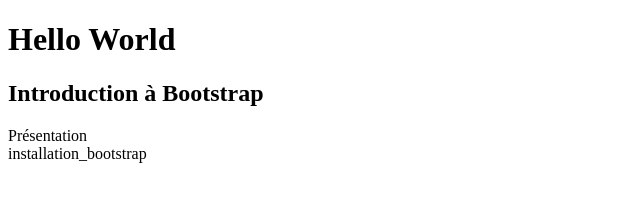
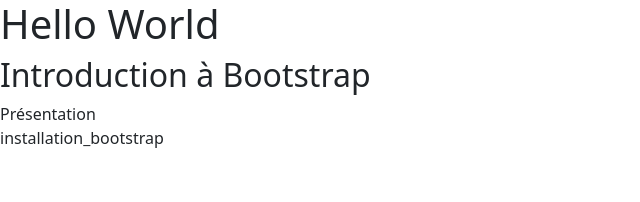
Before and after one commit to Modeste2022/Jour3-bootstrap, a plain HTML site: page index.html in a window 1280 px wide. Shown: the whole page, without its empty margins (0-640 px from the left). Drawn offline with nearby package versions, Linux system fonts and the light colour scheme.

Commit message:
Update index.html
lien_css_bootstrap

```diff
--- a/index.html
+++ b/index.html
@@ -3,7 +3,8 @@
 <head>
     <meta charset="UTF-8">
     <meta name="viewport" content="width=device-width, initial-scale=1.0">
-    <title>Document</title>
+    <title>Bootstrap_demo</title>
+    <link href="https://cdn.jsdelivr.net/npm/bootstrap@5.3.3/dist/css/bootstrap.min.css" rel="stylesheet" integrity="sha384-QWTKZyjpPEjISv5WaRU9OFeRpok6YctnYmDr5pNlyT2bRjXh0JMhjY6hW+ALEwIH" crossorigin="anonymous">
 </head>
 <body>
     <header>
```
